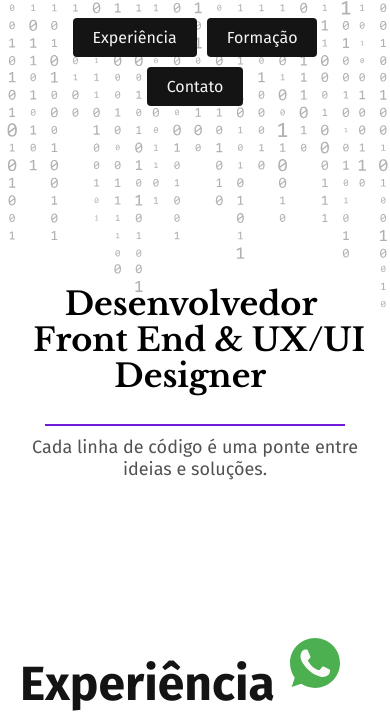
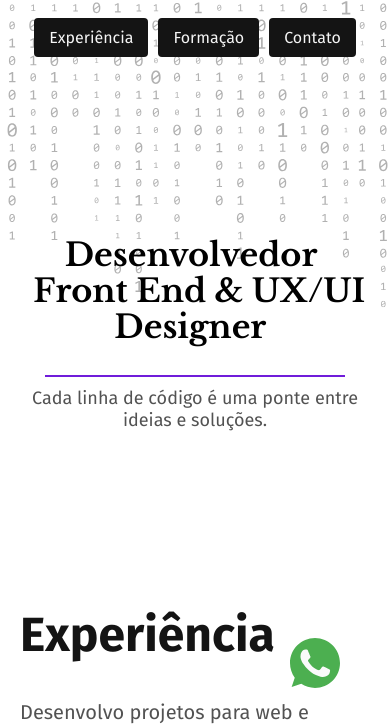
Before and after one commit to idaniloborges/iDaniloBorges.github.io, a plain HTML site: page index.html in a window 390 px wide. Shown: the part 122-846 px from the top of the page. Drawn offline with nearby package versions, Linux system fonts and the light colour scheme.

Commit message:
Correção de bugs 3

```diff
--- a/css/header.css
+++ b/css/header.css
@@ -25,10 +25,6 @@ body::before{
   display: flex;
   justify-content: space-between;
   align-items: center;
-}
-
-.itamara{
-  height: 2000px;
 }
 
 .header-menu{
@@ -92,12 +88,11 @@ body::before{
 .introducao h1::after{
   content: "";
   position: relative;
-  display: flex;
+  display: inline-flex;
   width: 300px;
   height: 2px;
   margin-top: 30px;
   text-align: center;
-  justify-self: center;
   background: var(--cor-principal);
 
 }
@@ -157,6 +152,10 @@ button:hover{
   .header{
     margin-bottom: 120px;
   }
+  .header-menu li a{
+    font-size: 1rem;
+    padding: 10px 15px;
+  }
   .introducao{
     grid-template-columns: 1fr;
     margin-bottom: 100px;
```
